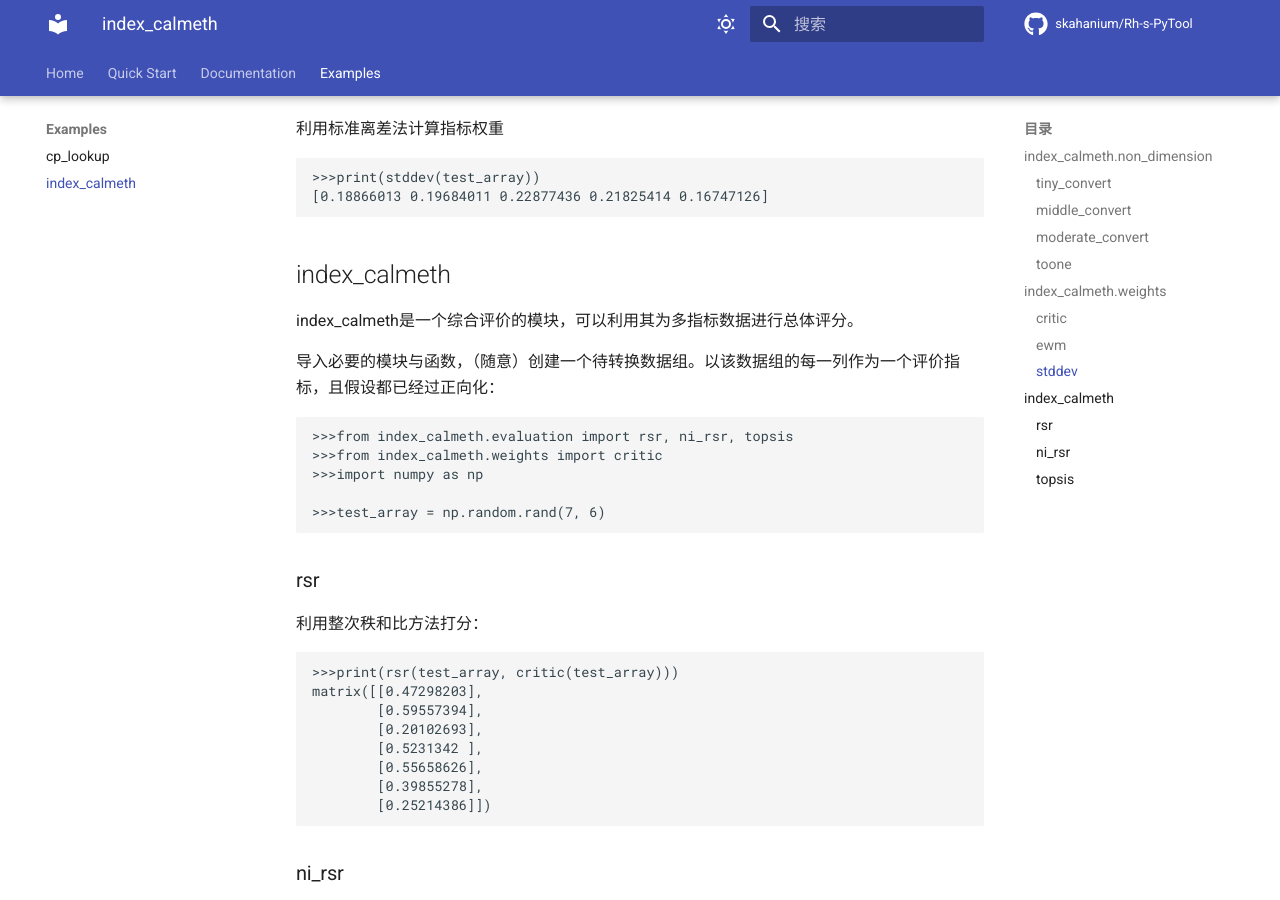
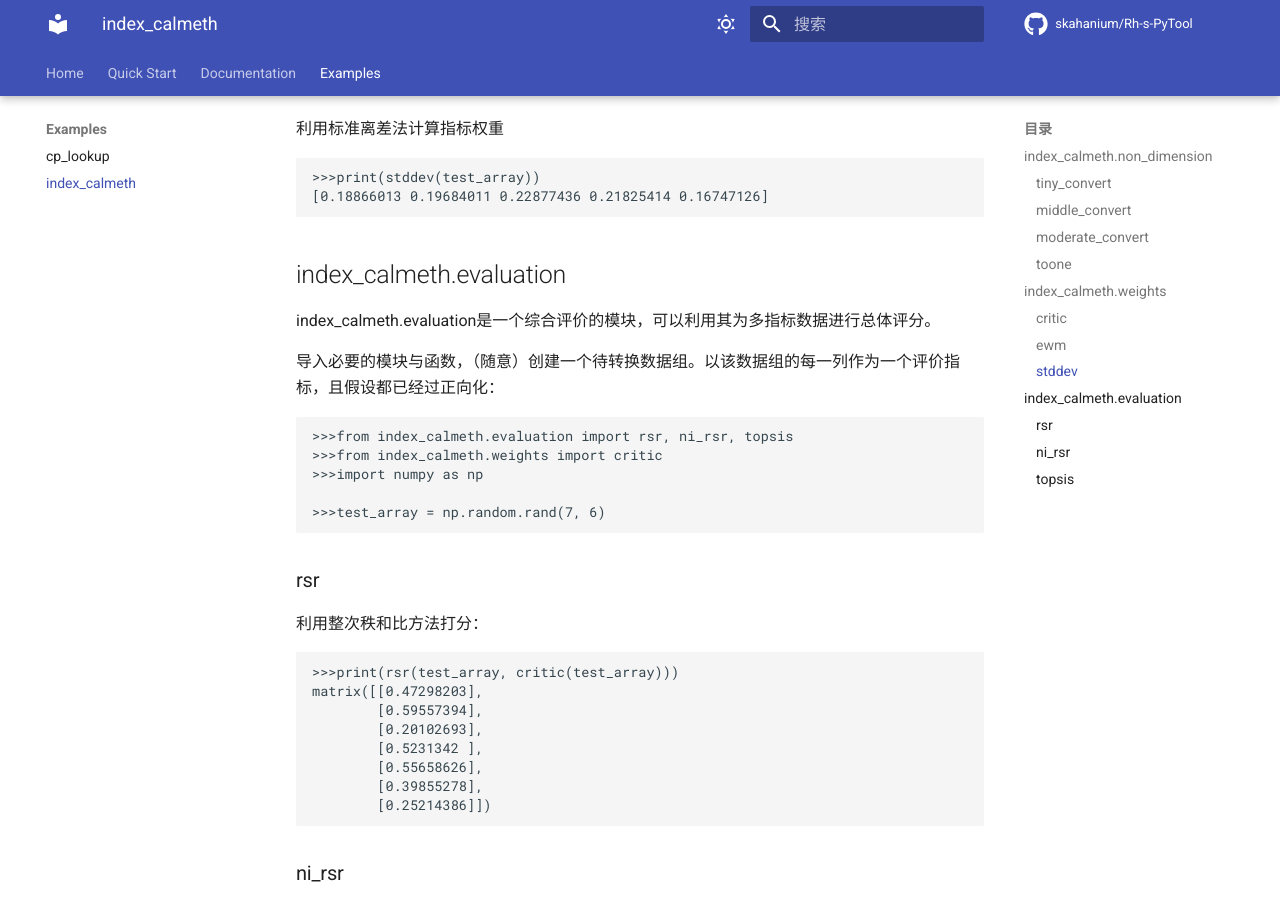
Before and after one commit to skahanium/Rh-s-PyTool, an MkDocs documentation site: the page built from docs/examples/index_calmeth.md, in a window 1280 px wide and 900 px high, scrolled down 2583 px. Built offline with MkDocs 1.6.1 and Material for MkDocs 9.7.7, drawn with Linux system fonts in a browser that asks for light colours; comment, search, counter and statistics services are not loaded; the version menu is left out.

Commit message:
文档修正

````diff
--- a/docs/examples/index_calmeth.md
+++ b/docs/examples/index_calmeth.md
@@ -111,8 +111,8 @@ index_calmeth.weights是一个客观赋权的模块，可以用于计算不同
 [0.18866013 0.19684011 0.22877436 0.21825414 0.16747126]
 ```
 
-## index_calmeth
-index_calmeth是一个综合评价的模块，可以利用其为多指标数据进行总体评分。
+## index_calmeth.evaluation
+index_calmeth.evaluation是一个综合评价的模块，可以利用其为多指标数据进行总体评分。
 
 导入必要的模块与函数，（随意）创建一个待转换数据组。以该数据组的每一列作为一个评价指标，且假设都已经过正向化：
 ```python
````
